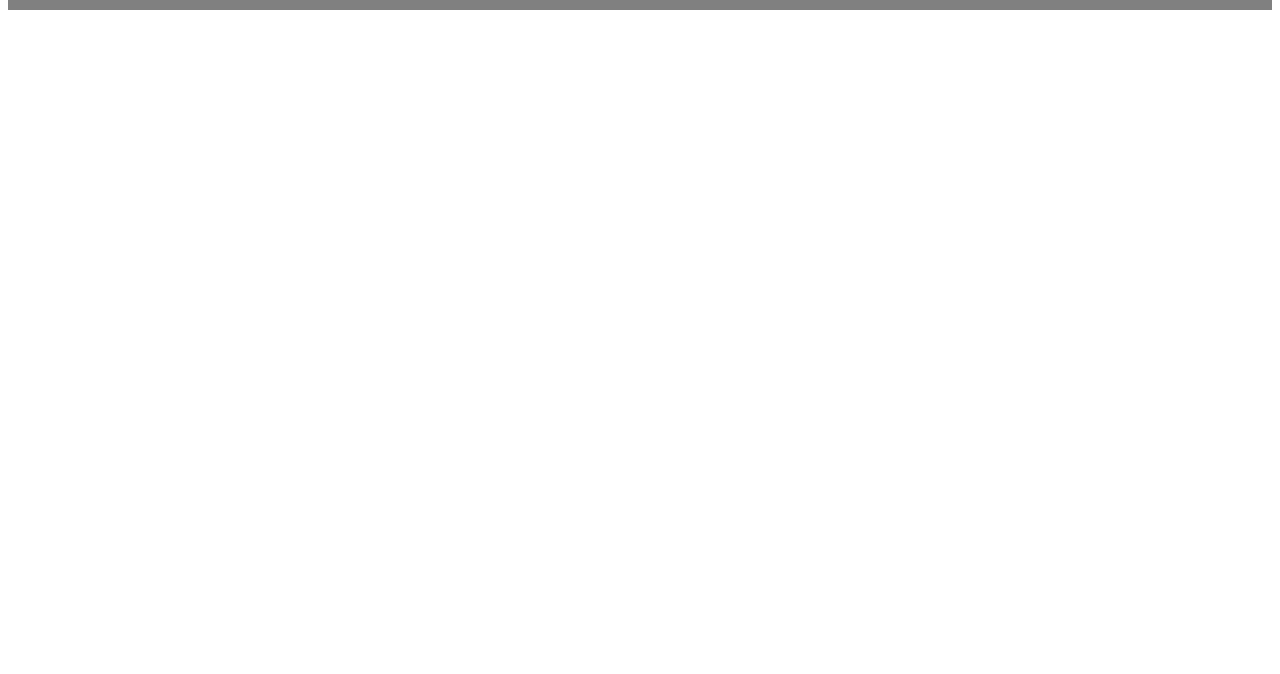
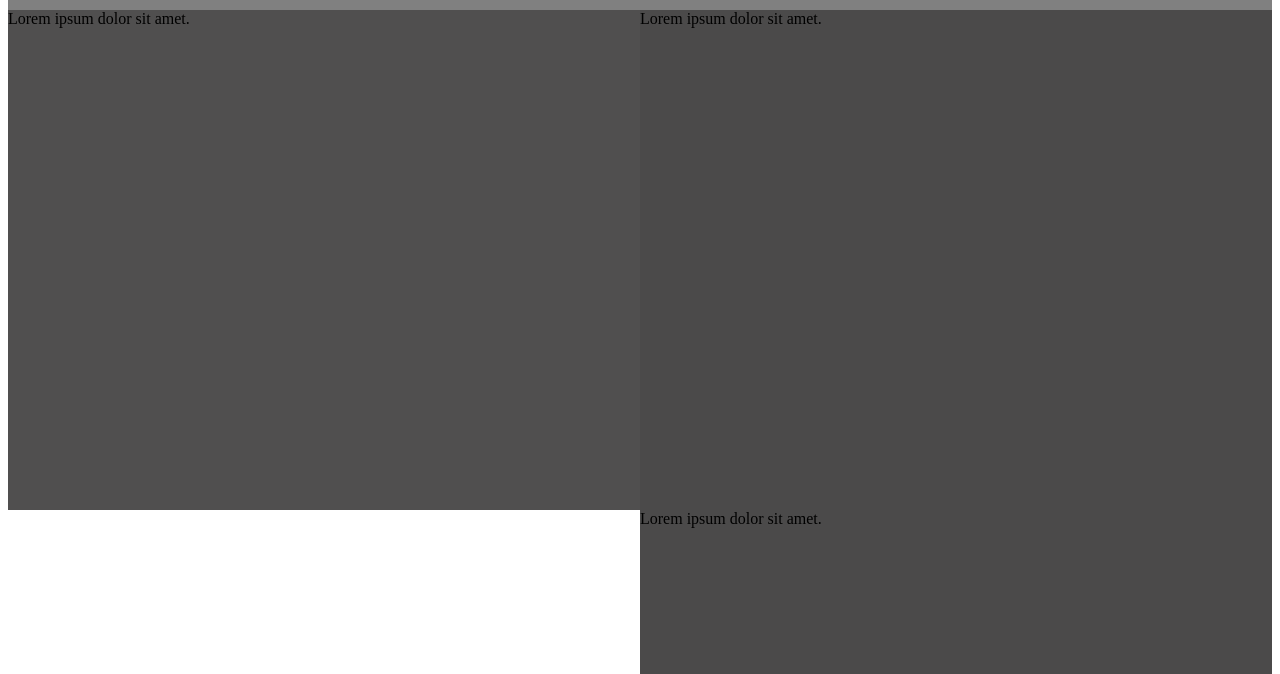
Before and after one commit to praz99/designTeardown, a plain HTML site: page index.html in a window 1280 px wide. Shown: the part 126-800 px from the top of the page. Drawn offline with Linux system fonts and the light colour scheme.

Commit message:
created the grid container

```diff
--- a/index.html
+++ b/index.html
@@ -66,6 +66,12 @@
             </a>
         </ul>
     </nav>
+    <section class="container">
+        <div class="slide left">Lorem ipsum dolor sit amet.</div>
+        <div class="slide left">Lorem ipsum dolor sit amet.</div>
+        <div class="slide right">Lorem ipsum dolor sit amet.</div>
+        <div class="slide right">Lorem ipsum dolor sit amet.</div>
+    </section>
 </body>
 
 </html>
--- a/style.css
+++ b/style.css
@@ -30,3 +30,18 @@ li .logo {
     display: grid;
     grid-template-columns: repeat(12, 1fr);
 }
+
+.slide {
+    height: 500px;
+}
+
+.left {
+    grid-column: 1/7;
+    grid-row: 1/2;
+    background-color: rgb(80, 79, 79);
+}
+
+.right {
+    grid-column: 7/13;
+    background-color: rgb(75, 74, 74);
+}
```
